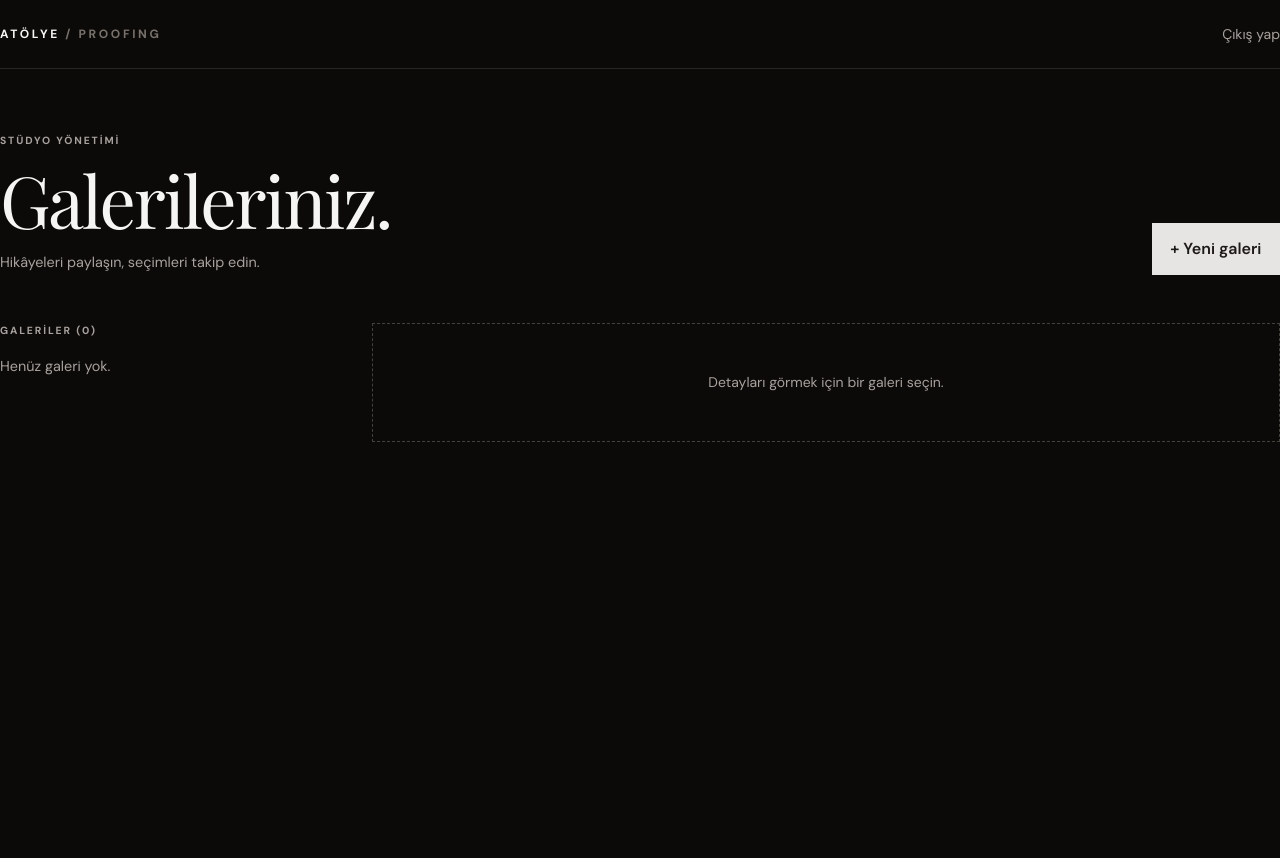
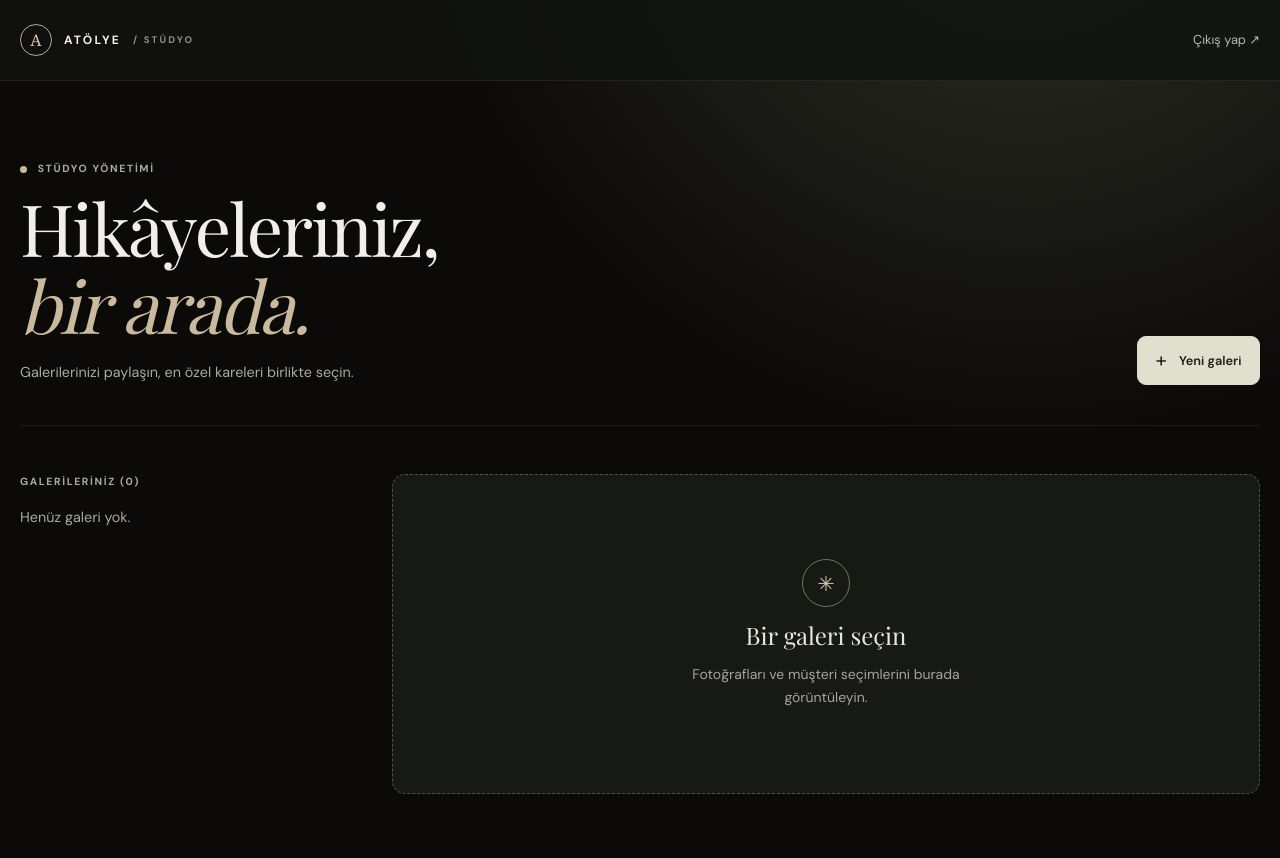
Before and after one commit to berkinuregen/photo_select, a FastAPI app: page /admin in a window 1280 px wide. Before the commit the page ends 442 px from the top, so only its background shows below. Run offline with FastAPI, Linux system fonts and the light colour scheme; the visitor is signed in with stand-in values (Sample User, id 1); data that the repository does not hold is empty; parts of the project's set-up code (start-up, migrations or seed data) failed here and were passed over; some libraries are stand-ins or nearby versions.

Commit message:
Add gallery deletion and refresh interface
Co-authored-by: Copilot <223556219+Copilot@users.noreply.github.com>

```diff
--- a/app/database.py
+++ b/app/database.py
@@ -30,6 +30,9 @@ def init_db():
                 created_at TEXT NOT NULL DEFAULT CURRENT_TIMESTAMP
             );
             CREATE INDEX IF NOT EXISTS photos_gallery ON photos(gallery_id);
+            CREATE TABLE IF NOT EXISTS pending_preview_deletions (
+                preview_name TEXT PRIMARY KEY
+            );
         """)
 
 
--- a/app/main.py
+++ b/app/main.py
@@ -10,7 +10,7 @@ from starlette.middleware.sessions import SessionMiddleware
 
 from .config import COOKIE_SECURE, ROOT, SECRET_KEY, UPLOAD_DIR
 from .database import connect, init_db
-from .images import make_preview
+from .images import cleanup_pending_previews, make_preview
 from .security import check_origin, login, require_admin
 
 
@@ -18,6 +18,7 @@ from .security import check_origin, login, require_admin
 async def lifespan(_app: FastAPI):
     init_db()
     UPLOAD_DIR.mkdir(parents=True, exist_ok=True)
+    cleanup_pending_previews()
     yield
 
 
@@ -139,17 +140,34 @@ def publish_gallery(gallery_id: int, body: PublishBody):
     return {"ok": True}
 
 
+@app.delete("/api/admin/galleries/{gallery_id}", dependencies=[Depends(check_origin), Depends(require_admin)])
+def delete_gallery(gallery_id: int):
+    with connect() as db:
+        db.execute("BEGIN IMMEDIATE")
+        get_admin_gallery(db, gallery_id)
+        db.execute("""
+            INSERT OR IGNORE INTO pending_preview_deletions (preview_name)
+            SELECT preview_name FROM photos WHERE gallery_id = ?
+        """, (gallery_id,))
+        db.execute("DELETE FROM galleries WHERE id = ?", (gallery_id,))
+    pending = cleanup_pending_previews()
+    return {"ok": True, "cleanup_pending": pending}
+
+
 @app.post("/api/admin/galleries/{gallery_id}/photos", dependencies=[Depends(check_origin), Depends(require_admin)])
 def upload_photo(gallery_id: int, file: UploadFile = File(...)):
     with connect() as db:
         gallery = get_admin_gallery(db, gallery_id)
         if gallery["submitted_at"]:
             raise HTTPException(409, "Gönderilmiş galeriye fotoğraf eklenemez.")
+        gallery_token = gallery["token"]
     filename, preview_name = make_preview(file)
     try:
         with connect() as db:
             db.execute("BEGIN IMMEDIATE")
             gallery = get_admin_gallery(db, gallery_id)
+            if gallery["token"] != gallery_token:
+                raise HTTPException(409, "Galeri artık mevcut değil.")
             if gallery["submitted_at"]:
                 raise HTTPException(409, "Gönderilmiş galeriye fotoğraf eklenemez.")
             db.execute("INSERT INTO photos (gallery_id, filename, preview_name) VALUES (?, ?, ?)",
--- a/static/admin.js
+++ b/static/admin.js
@@ -24,7 +24,7 @@ async function refreshList() {
   const galleries = await api("/api/admin/galleries");
   document.getElementById("gallery-count").textContent = `(${galleries.length})`;
   list.innerHTML = galleries.length ? galleries.map(g => `<button class="gallery-item ${g.id === currentId ? "active" : ""}" data-id="${g.id}">
-    <span class="block font-medium">${escapeHtml(g.title)}</span>
+    <span class="gallery-item-title">${escapeHtml(g.title)} <span aria-hidden="true">↗</span></span>
     <span class="block text-xs text-stone-400 mt-2">${g.photo_count} fotoğraf · ${g.selected_count}/${g.selection_limit} seçildi</span>
     <span class="block text-xs text-stone-500 mt-1">${g.submitted_at ? "Seçim iletildi" : g.published ? "Yayında" : "Taslak"}</span></button>`).join("") : '<p class="muted">Henüz galeri yok.</p>';
   list.querySelectorAll("[data-id]").forEach(button => button.onclick = async () => {
@@ -39,9 +39,9 @@ async function refreshDetail() {
   if (currentId !== requestedId) return;
   const selected = photos.filter(p => p.selected);
   const url = `${location.origin}/galeri/${g.token}`;
-  detail.innerHTML = `<div class="panel">
-    <div class="flex flex-wrap justify-between gap-4"><div><p class="eyebrow">${g.submitted_at ? "SEÇİM İLETİLDİ" : g.published ? "YAYINDA" : "TASLAK"}</p><h2 class="text-2xl mt-2">${escapeHtml(g.title)}</h2><p class="muted mt-2">${escapeHtml(g.description)}</p></div>
-    <button id="publish" class="button self-start">${g.published ? "Yayından kaldır" : "Yayınla"}</button></div>
+  detail.innerHTML = `<div class="panel detail-panel">
+    <div class="flex flex-wrap justify-between gap-4"><div><p class="eyebrow"><span class="accent-dot"></span> ${g.submitted_at ? "SEÇİM İLETİLDİ" : g.published ? "YAYINDA" : "TASLAK"}</p><h2 class="panel-title mt-2">${escapeHtml(g.title)}</h2><p class="muted mt-2">${escapeHtml(g.description)}</p></div>
+    <div class="flex flex-wrap gap-2 self-start"><button id="publish" class="button">${g.published ? "Yayından kaldır" : "Yayınla"}</button><button id="delete-gallery" class="button button-danger">Galeriyi sil</button></div></div>
     <div class="mt-6"><label class="text-xs text-stone-400" for="gallery-url">Özel galeri bağlantısı</label><div class="flex gap-2 mt-2"><input id="gallery-url" class="input" value="${escapeHtml(url)}" readonly><button id="copy-link" class="button">Kopyala</button></div></div>
     <p class="text-xs text-stone-500 mt-2">Bağlantıya sahip olan herkes galeriye erişebilir. Yalnızca müşterinizle paylaşın.</p>
     <div id="drop-zone" class="empty mt-6 ${g.submitted_at ? "hidden" : ""}"><p>JPG / PNG fotoğrafları buraya sürükleyin</p><p class="text-xs mt-2">Her dosya en fazla 30 MB · Tek tek yüklenir</p><label class="button mt-4">Dosya seç<input id="file-input" type="file" accept=".jpg,.jpeg,.png,image/jpeg,image/png" multiple class="hidden"></label><p id="upload-status" class="text-xs mt-3"></p></div>
@@ -56,6 +56,20 @@ async function refreshDetail() {
   detail.querySelector("#publish").onclick = async () => {
     try { await api(`/api/admin/galleries/${g.id}`, { method: "PATCH", body: JSON.stringify({ published: !g.published }) }); await refresh(); }
     catch (error) { toast(error.message); }
+  };
+  detail.querySelector("#delete-gallery").onclick = async event => {
+    if (uploading) { toast("Yükleme tamamlandıktan sonra galeriyi silin."); return; }
+    if (!confirm(`“${g.title}” galerisi, tüm fotoğrafları, seçimleri ve notları kalıcı olarak silinecek. Bu işlem geri alınamaz. Devam edilsin mi?`)) return;
+    event.currentTarget.disabled = true;
+    try {
+      const result = await api(`/api/admin/galleries/${g.id}`, { method: "DELETE" });
+      if (currentId === g.id) {
+        currentId = null;
+        detail.innerHTML = '<div class="empty detail-empty"><span class="empty-symbol">✳</span><h2>Bir galeri seçin</h2><p>Fotoğrafları ve müşteri seçimlerini burada görüntüleyin.</p></div>';
+      }
+      await refreshList();
+      toast(result.cleanup_pending ? "Galeri silindi; bazı önizlemeler temizlenemedi. Sunucu kayıtlarını kontrol edin; temizlik yeniden başlatmada tekrar denenecek." : "Galeri ve fotoğrafları silindi.");
+    } catch (error) { toast(error.message); event.currentTarget.disabled = false; }
   };
   detail.querySelectorAll(".delete-photo").forEach(button => button.onclick = async () => {
     if (!confirm("Bu fotoğraf silinsin mi?")) return;
--- a/static/style.css
+++ b/static/style.css
@@ -33,3 +33,51 @@ button:disabled { cursor: not-allowed; opacity: .5; }
 .lightbox-close,.lightbox-nav { position: absolute; color: white; background: #1c1917b3; z-index: 1; width: 3rem; height: 3rem; font-size: 2rem; }
 .lightbox-close { top: 1rem; right: 1rem; }
 .lightbox-footer { position: absolute; bottom: 0; left: 0; right: 0; padding: 1rem 1.5rem calc(1rem + env(safe-area-inset-bottom)); display: flex; align-items: center; justify-content: space-between; gap: 1rem; font-size: .8rem; }
+
+body { background: #101210; background-image: radial-gradient(ellipse at 80% -20%, #30342a 0%, transparent 42%); min-height: 100vh; }
+.container.container { width: min(100% - 2.5rem, 1280px); margin-inline: auto; }
+.site-header { border-bottom: 1px solid #ffffff12; background: #111310d9; }
+.brand { display: inline-flex; align-items: center; gap: .75rem; color: #f3efe6; text-decoration: none; letter-spacing: .18em; }
+.brand-mark { display: inline-grid; place-items: center; width: 2rem; height: 2rem; border: 1px solid #b8a78d; border-radius: 50%; color: #d7c6a9; font: 400 1rem Georgia, serif; letter-spacing: 0; }
+.brand-sub { color: #8d9187; font-size: .6rem; }
+.header-action { color: #b6b9b1; font-size: .8rem; transition: color .2s; }
+.header-action:hover { color: #fff; }
+.dashboard-hero { position: relative; padding: 1rem 0 2.5rem; border-bottom: 1px solid #ffffff14; }
+.display { color: #f2efe9; }
+.display em { color: #c8b99f; font-weight: 400; }
+.eyebrow, .section-heading { color: #a7ad9e; letter-spacing: .16em; }
+.accent-dot { display: inline-block; width: .45rem; height: .45rem; border-radius: 50%; background: #c8b99f; margin-right: .4rem; vertical-align: middle; }
+.muted { color: #a6aaa0; }
+.button { min-height: 44px; border-radius: 9px; border-color: #4a4e45; color: #e9e9e2; font-size: .8rem; }
+.button:hover:not(:disabled) { background: #343a31; }
+.button-light { color: #1b211a; background: #e1dfce; border-color: #e1dfce; }
+.button-light:hover:not(:disabled) { color: #1b211a; background: #fffdf2; }
+.button-plus { font-size: 1.3rem; line-height: 1; font-weight: 400; }
+.button-danger { color: #edb5ad; border-color: #794b47; }
+.button-danger:hover:not(:disabled) { background: #432725; color: #ffe2dd; }
+.input { border-radius: 8px; border-color: #41463d; background: #151915; padding: .85rem 1rem; }
+.input:focus { border-color: #d3c7ac; box-shadow: 0 0 0 3px #d3c7ac20; }
+.panel { background: #1a1e19; border: 1px solid #ffffff12; border-radius: 18px; padding: clamp(1.25rem, 3vw, 2rem); box-shadow: 0 18px 50px #00000014; }
+.panel-title { color: #f3efe8; font: 400 clamp(1.6rem, 3vw, 2.2rem)/1.2 "Playfair Display", Georgia, serif; }
+.empty { border-color: #4d5548; border-radius: 13px; background: #22282080; }
+.detail-empty { min-height: 320px; display: flex; flex-direction: column; justify-content: center; align-items: center; gap: .75rem; }
+.detail-empty h2 { font: 400 1.5rem "Playfair Display", Georgia, serif; color: #e7e5df; }
+.detail-empty p { max-width: 290px; line-height: 1.6; }
+.empty-symbol { display: grid; place-items: center; width: 3rem; height: 3rem; border: 1px solid #6c7464; border-radius: 50%; color: #d1c2a9; font-size: 1.3rem; }
+.gallery-item { border-color: #ffffff10; border-radius: 12px; background: #1b201a; transition: border-color .2s, background .2s, transform .2s; }
+.gallery-item:hover { background: #242a22; transform: translateY(-1px); }
+.gallery-item.active { border-color: #b4a98e; background: #293027; }
+.gallery-item-title { display: flex; justify-content: space-between; gap: .5rem; font-weight: 600; overflow-wrap: anywhere; }
+.gallery-item-title span { color: #a7ad9e; }
+.photo-grid { gap: 1.1rem; }
+.photo-frame { border-radius: 12px; background: #30362e; }
+.photo-frame img { transition: transform .3s ease; }
+.photo-frame .open-photo:hover img { transform: scale(1.035); }
+.photo-toggle { border-radius: 50%; border-color: #ffffff90; }
+.photo-toggle.selected { background: #e1dfce; border-color: #e1dfce; color: #1b211a; }
+.bottom-bar { background: #181d18ed; border-color: #ffffff1a; backdrop-filter: blur(14px); }
+.toast { border-radius: 10px; white-space: pre-line; }
+.lightbox-close, .lightbox-nav { border-radius: 50%; }
+.login-layout { min-height: 100vh; display: grid; place-items: center; padding: 1.5rem; }
+.login-card { width: min(100%, 440px); background: #1a1e19; border: 1px solid #ffffff16; padding: clamp(1.5rem, 6vw, 3rem); border-radius: 20px; box-shadow: 0 30px 80px #0004; }
+:focus-visible { outline: 2px solid #d5c6a8; outline-offset: 3px; }
--- a/templates/admin_dashboard.html
+++ b/templates/admin_dashboard.html
@@ -1,27 +1,27 @@
 {% extends "base.html" %}
 {% block title %}Yönetim · Atölye{% endblock %}
 {% block content %}
-<header class="border-b border-stone-800">
+<header class="site-header">
   <div class="container flex items-center justify-between py-6">
-    <a class="brand" href="/admin">ATÖLYE <span class="text-stone-500">/ PROOFING</span></a>
-    <button id="logout" class="text-sm text-stone-400 hover:text-white">Çıkış yap</button>
+    <a class="brand" href="/admin"><span class="brand-mark">A</span> ATÖLYE <span class="brand-sub">/ STÜDYO</span></a>
+    <button id="logout" class="header-action">Çıkış yap <span aria-hidden="true">↗</span></button>
   </div>
 </header>
 <main class="container py-10 md:py-16">
-  <div class="flex flex-wrap justify-between items-end gap-6">
-    <div><p class="eyebrow">STÜDYO YÖNETİMİ</p><h1 class="display mt-3">Galerileriniz.</h1><p class="muted mt-3">Hikâyeleri paylaşın, seçimleri takip edin.</p></div>
-    <button id="new-toggle" class="button button-light">+ Yeni galeri</button>
+  <div class="dashboard-hero flex flex-wrap justify-between items-end gap-6">
+    <div><p class="eyebrow"><span class="accent-dot"></span> STÜDYO YÖNETİMİ</p><h1 class="display mt-3">Hikâyeleriniz,<br><em>bir arada.</em></h1><p class="muted mt-4">Galerilerinizi paylaşın, en özel kareleri birlikte seçin.</p></div>
+    <button id="new-toggle" class="button button-light"><span class="button-plus">+</span> Yeni galeri</button>
   </div>
   <form id="create-form" class="panel hidden mt-8 grid gap-4">
-    <h2 class="text-xl">Yeni galeri oluştur</h2>
+    <div><p class="eyebrow">YENİ BİR HİKÂYE</p><h2 class="panel-title mt-2">Galeri oluştur</h2></div>
     <label>Galeri adı<input name="title" class="input mt-2" maxlength="160" required placeholder="Ahmet & Ayşe Düğün Çekimi"></label>
     <label>Açıklama<textarea name="description" class="input mt-2" maxlength="2000" rows="2" placeholder="Müşterinize kısa bir not"></textarea></label>
     <label>Seçim sınırı<input name="selection_limit" class="input mt-2" type="number" min="1" max="10000" value="30" required></label>
     <button class="button button-light justify-self-start">Galeri oluştur</button>
   </form>
   <div class="grid lg:grid-cols-[minmax(240px,340px)_1fr] gap-8 mt-12">
-    <section><div class="section-heading">GALERİLER <span id="gallery-count"></span></div><div id="gallery-list" class="space-y-2 mt-4"></div></section>
-    <section id="detail"><div class="empty">Detayları görmek için bir galeri seçin.</div></section>
+    <section><div class="section-heading">GALERİLERİNİZ <span id="gallery-count"></span></div><div id="gallery-list" class="space-y-2 mt-4"></div></section>
+    <section id="detail"><div class="empty detail-empty"><span class="empty-symbol">✳</span><h2>Bir galeri seçin</h2><p>Fotoğrafları ve müşteri seçimlerini burada görüntüleyin.</p></div></section>
   </div>
 </main>
 {% endblock %}
--- a/templates/client_gallery.html
+++ b/templates/client_gallery.html
@@ -1,9 +1,9 @@
 {% extends "base.html" %}
 {% block title %}Fotoğraf Seçiminiz · Atölye{% endblock %}
 {% block content %}
-<header class="container py-6 border-b border-stone-800"><span class="brand">ATÖLYE <span class="text-stone-500">/ PROOFING</span></span></header>
+<header class="site-header"><div class="container py-6"><span class="brand"><span class="brand-mark">A</span> ATÖLYE <span class="brand-sub">/ PROOFING</span></span></div></header>
 <main class="container pt-12 pb-40" id="gallery" data-token="{{ token }}">
-  <p class="eyebrow">SİZE ÖZEL GALERİ</p>
+  <p class="eyebrow"><span class="accent-dot"></span> SİZE ÖZEL GALERİ</p>
   <h1 id="title" class="display mt-4">Galeriniz yükleniyor...</h1>
   <p id="description" class="muted mt-4 max-w-2xl whitespace-pre-line"></p>
   <div class="flex justify-between items-end gap-4 mt-12 mb-5"><p class="section-heading">FOTOĞRAFLARINIZ</p><p class="text-xs text-stone-500">Büyütmek için fotoğrafa dokunun</p></div>
```
Also changed, not shown: app/images.py (+20 -0 lines), templates/admin_login.html (+5 -4 lines), tests/test_app.py (+59 -0 lines), README.md.
